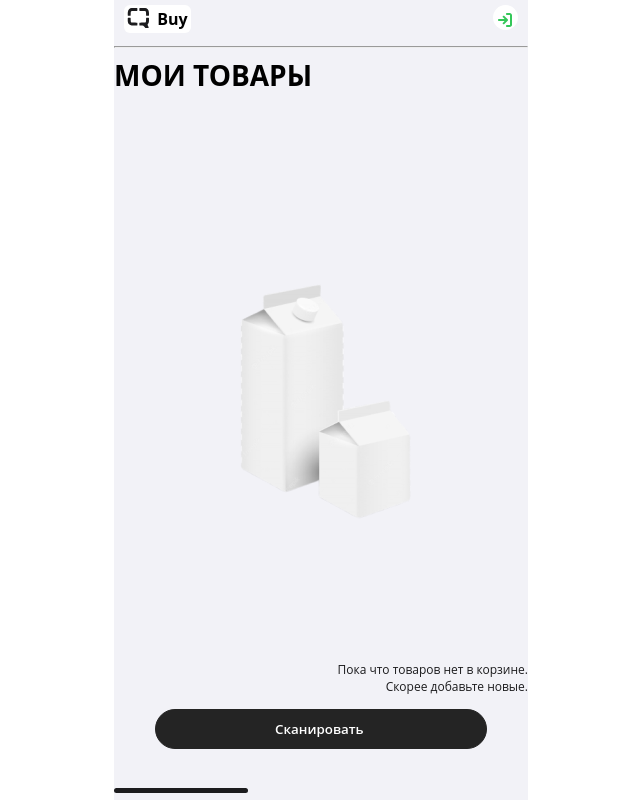
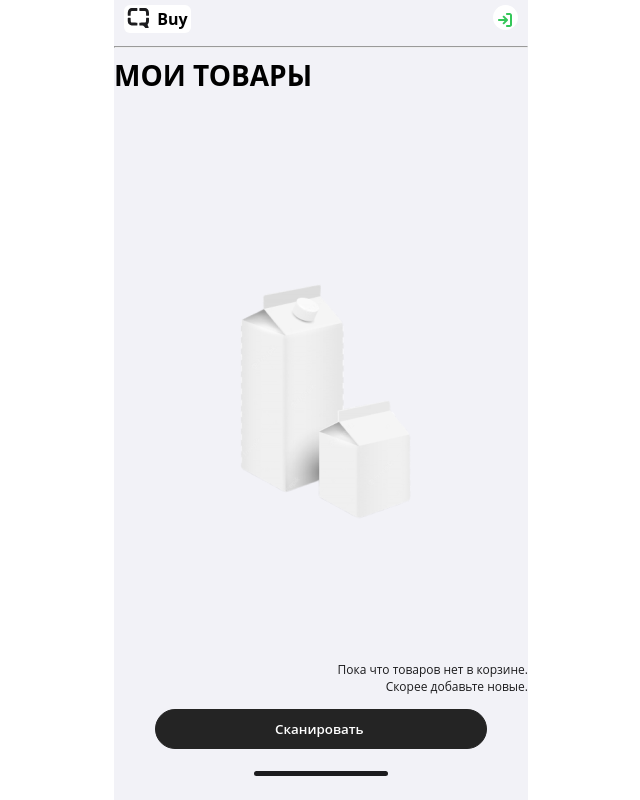
Before and after one commit to mmx369/scan-app, a React (Create React App) app: page /cart in a window 1280 px wide. Shown: the whole page, without its empty margins (319-959 px from the left). Built offline with nearby package versions, Linux system fonts and the light colour scheme; the HTML template or start-up script is replaced by a standard one.

Commit message:
fix styles

```diff
--- a/src/pages/Cart.module.css
+++ b/src/pages/Cart.module.css
@@ -111,6 +111,5 @@
 }
 
 .footer_img {
-  position: absolute;
-  bottom: 1px;
+  text-align: center;
 }
--- a/src/pages/HomePage.tsx
+++ b/src/pages/HomePage.tsx
@@ -27,6 +27,7 @@ export default function HomePage() {
             onClick={() => navigate('/cart')}
           />
         </div>
+
         <div className={classes.footer_img}>
           <BottomLineSvg />
         </div>
```
